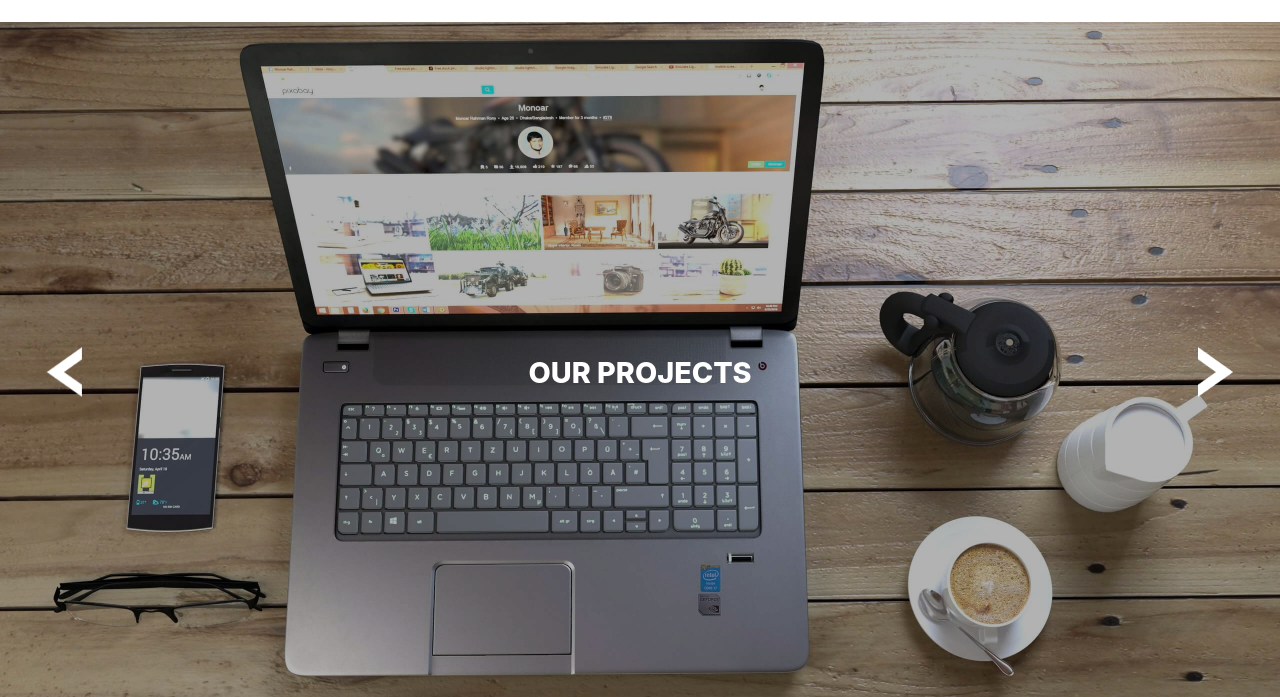
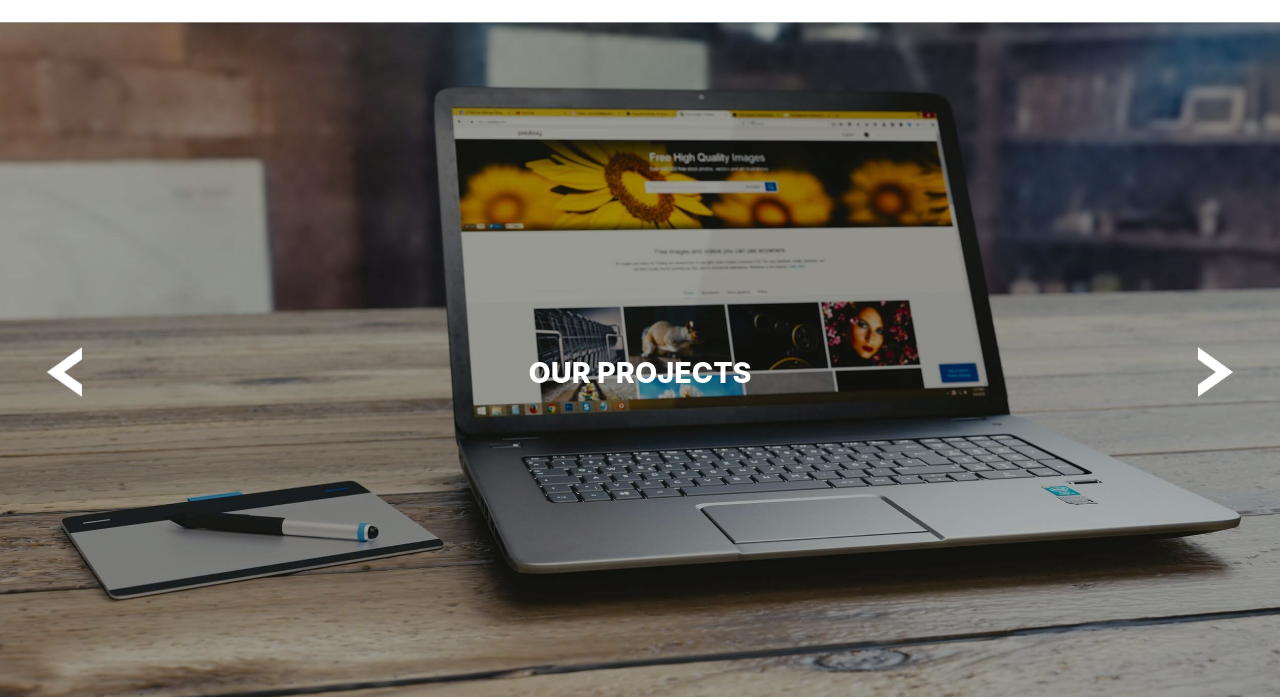
Before and after one commit to Caroline-Barbosa-Vilar/digital-agc, a plain HTML site: page index.html in a window 1280 px wide. Both pictures are taken after a click on the link "Next". Shown: the part 103-800 px from the top of the page. Drawn offline with Linux system fonts and the light colour scheme.

Commit message:
javascript commit

```diff
--- a/index.html
+++ b/index.html
@@ -37,9 +37,9 @@
       <section class="panels">
         <h1 class="title">Our Projects</h1>
 
-        <div class="panel-image project1 show"></div>
+        <div class="panel-image project1"></div>
         <div class="panel-image project2"></div>
-        <div class="panel-image project3"></div>
+        <div class="panel-image project3 show"></div>
 
         <a href="#" id="btn-previous" class="arrow btn-previous">Previous</a>
         <a href="#" id="btn-next" class="arrow btn-next">Next</a>
--- a/src/css/panel.css
+++ b/src/css/panel.css
@@ -7,12 +7,7 @@
   height: 700px;
   position: relative;
 }
-.main-content .panels .title{
-  color: #ffffff;
-  text-transform: uppercase;
-  font-size: calc(1em + 1vw);
-  font-weight: 800;
-}
+
 .main-content .panels .panel-image{
   background-repeat: no-repeat;
   background-size: cover;
@@ -22,6 +17,8 @@
   position: absolute;
   z-index: -1;
   filter: brightness(70%);
+  opacity: 0;
+  transition: 0.3s ease-in-out;
 }
 .main-content .panels .project1{
   background-image: url('../img/painel1.jpg');
@@ -31,6 +28,15 @@
 }
 .main-content .panels .project3{
   background-image: url('../img/painel3.jpg');
+}
+.main-content .panels .panel-image.show{
+  opacity: 1;
+}
+.main-content .panels .title{
+  color: #ffffff;
+  text-transform: uppercase;
+  font-size: calc(1em + 1vw);
+  font-weight: 800;
 }
 .main-content .panels .arrow{
   background: url('../img/seta.png');
--- a/src/js/panel.js
+++ b/src/js/panel.js
@@ -5,7 +5,7 @@ let currentImage = 0;
 
 function hideImages() {
     panelImages.forEach(image => {
-        image.classList.remove('show')
+    image.classList.remove('show')
     });
 }
 
@@ -19,7 +19,6 @@ nextArrow.addEventListener('click', function() {
     if(currentImage === imagesTotal) {
         return;
     }
-
 	currentImage++;
 
 	hideImages();
```
